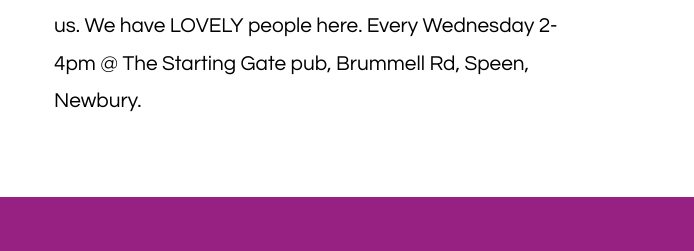
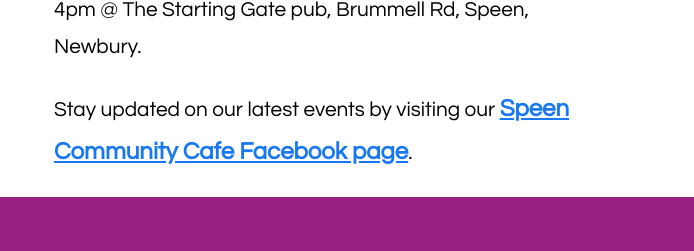
Before and after one commit to KomosSolutions/speencommunity, a plain HTML site: page index.html in a window 1280 px wide. Shown: the part 1186-1437 px from the top of the page, 586-1280 px from the left. Drawn offline with Linux system fonts and the light colour scheme.

Commit message:
added link to facebook on homepage

```diff
--- a/index.html
+++ b/index.html
@@ -68,7 +68,9 @@
                 <p class="big">Everyone is welcome at the community cafe.  Please join us  for cakes and other lovely treats. But mainly join us for community!!! We love chatting and seeing you all mingling. We are getting between 40-70 guests a week now, so come out of your comfort zone and engage with us. We have LOVELY people here.
                     Every Wednesday 2-4pm @ The Starting Gate pub, Brummell Rd, Speen, Newbury.
                 </p>
-
+                <p class="big facebook-text">
+                    Stay updated on our latest events by visiting our <a href="https://www.facebook.com/profile.php?id=100076215541394&locale=en_GB" target="_blank">Speen Community Cafe Facebook page</a>.
+                </p>
             </div>
         </div>
     </div>
```
